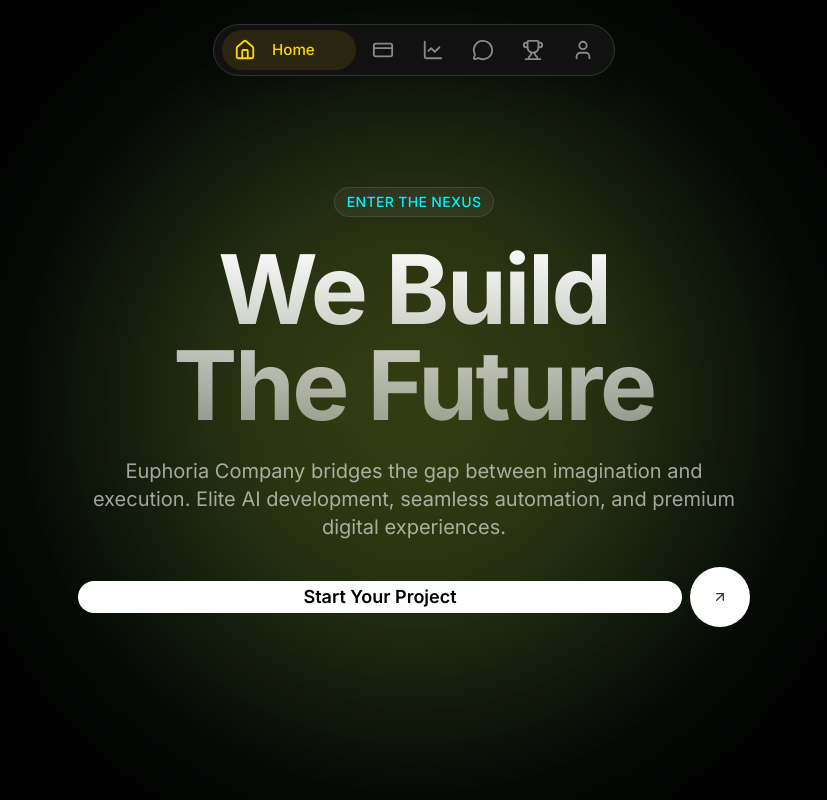
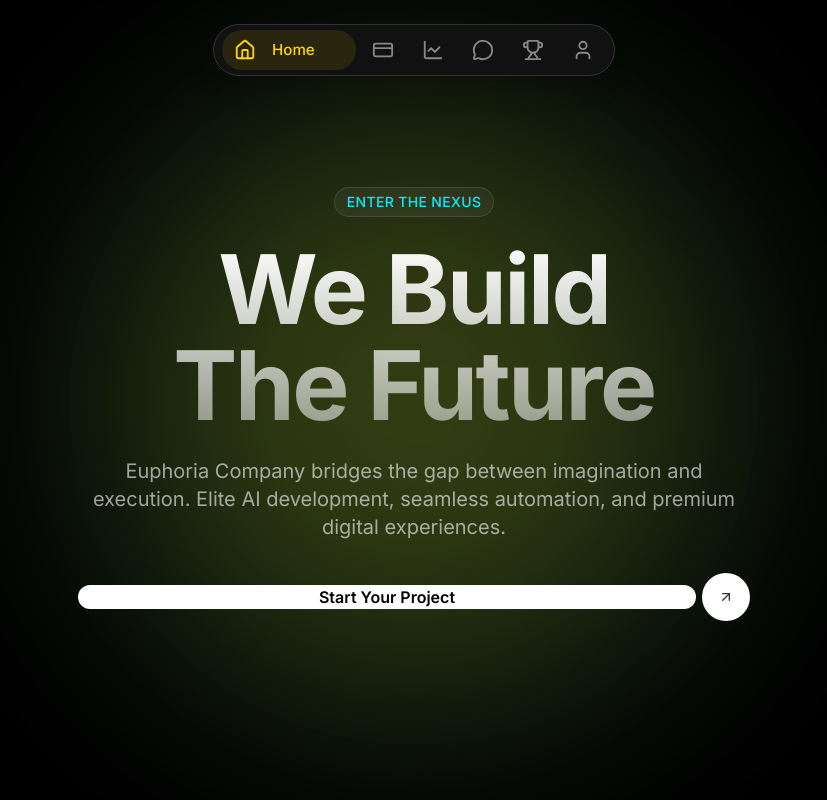
Before and after one commit to euphoriadesigner1-art/Euphoria_Company, a React (Vite) app in the folder Euphoria Company Portfolio/: page / in a window 1280 px wide. Shown: the top 800 px of the page, without its empty margins (226-1053 px from the left). Built offline with nearby package versions, Linux system fonts and the light colour scheme.

Commit message:
style: reduce hero button size

```diff
--- a/Euphoria Company Portfolio/src/components/Hero.jsx
+++ b/Euphoria Company Portfolio/src/components/Hero.jsx
@@ -65,14 +65,14 @@
                 >
                     <Button
                         render={<a href="#contact" />}
-                        className="group active:scale-95 mx-auto flex cursor-pointer items-center justify-center gap-2 rounded-full border-none bg-transparent px-0 py-2 font-normal shadow-none hover:bg-transparent"
+                        className="group active:scale-95 mx-auto flex cursor-pointer items-center justify-center gap-1.5 rounded-full border-none bg-transparent px-0 py-1.5 font-normal shadow-none hover:bg-transparent"
                     >
-                        <span className="rounded-full bg-white px-8 py-4 text-lg font-semibold text-black transition-all duration-500 ease-in-out group-hover:bg-gradient-to-r group-hover:from-accent1 group-hover:to-yellow-300 w-full h-full flex items-center justify-center">
+                        <span className="rounded-full bg-white px-6 py-3 text-base font-semibold text-black transition-all duration-500 ease-in-out group-hover:bg-gradient-to-r group-hover:from-accent1 group-hover:to-yellow-300 w-full h-full flex items-center justify-center">
                             Start Your Project
                         </span>
-                        <div className="relative flex h-[60px] w-[60px] shrink-0 cursor-pointer items-center justify-center overflow-hidden rounded-full bg-white text-black transition-all duration-500 ease-in-out group-hover:bg-yellow-300">
-                            <ArrowUpRight className="absolute h-6 w-6 transition-all duration-500 ease-in-out group-hover:translate-x-10 group-hover:-translate-y-10" />
-                            <ArrowUpRight className="absolute h-6 w-6 -translate-x-10 translate-y-10 transition-all duration-500 ease-in-out group-hover:translate-x-0 group-hover:translate-y-0" />
+                        <div className="relative flex h-[48px] w-[48px] shrink-0 cursor-pointer items-center justify-center overflow-hidden rounded-full bg-white text-black transition-all duration-500 ease-in-out group-hover:bg-yellow-300">
+                            <ArrowUpRight className="absolute h-5 w-5 transition-all duration-500 ease-in-out group-hover:translate-x-10 group-hover:-translate-y-10" />
+                            <ArrowUpRight className="absolute h-5 w-5 -translate-x-10 translate-y-10 transition-all duration-500 ease-in-out group-hover:translate-x-0 group-hover:translate-y-0" />
                         </div>
                     </Button>
                 </motion.div>
```
